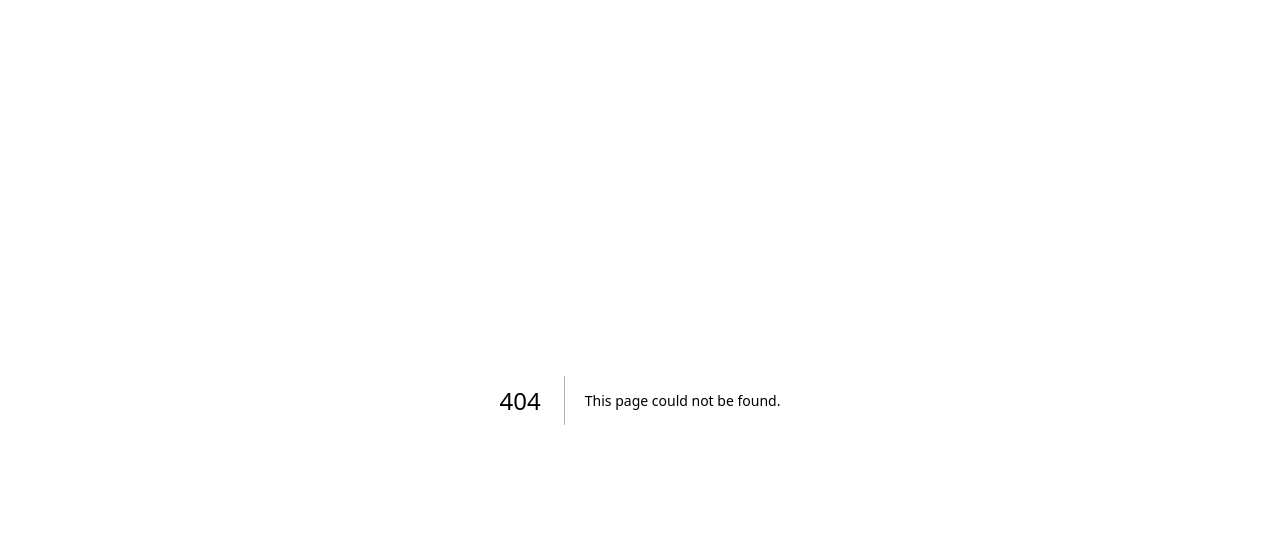
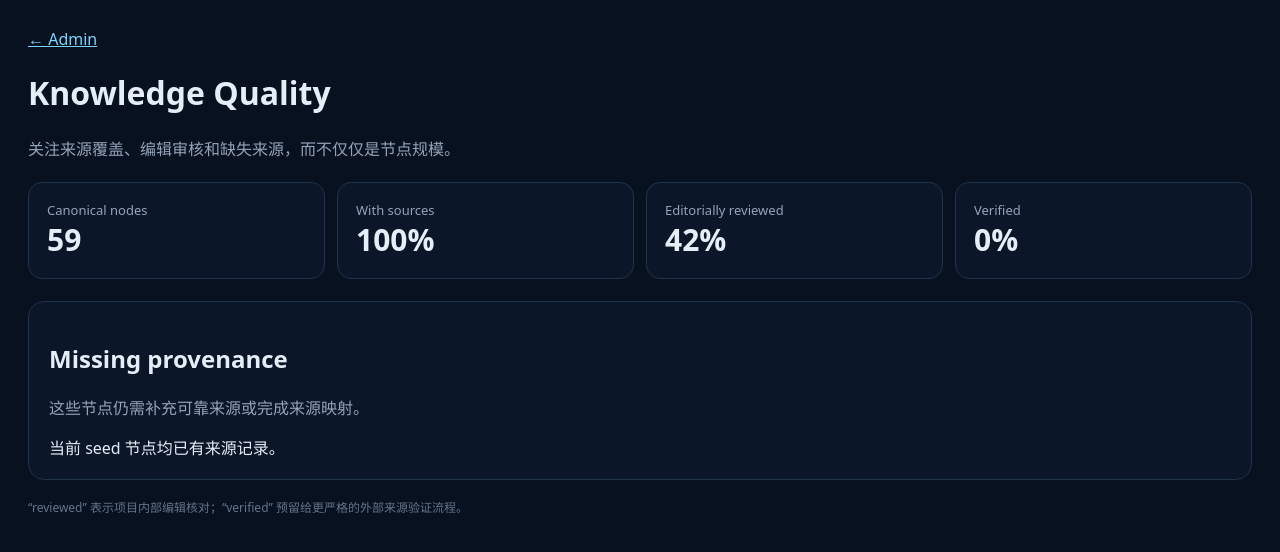
Before and after one commit to senwong/human-knowledge-map, a Next.js app: page /admin/quality in a window 1280 px wide. Before the commit this address had no page. Shown: the top 552 px of the page. Built offline with nearby package versions, Linux system fonts and the light colour scheme.

Commit message:
feat(v7.2): add provenance quality dashboard

```diff
--- /dev/null
+++ b/app/admin/quality/page.tsx
@@ -0,0 +1,19 @@
+import { canonicalMathNodes, canonicalMathProvenance } from '../../../src/data/math-canonical';
+import { provenanceCoverage } from '../../../src/lib/provenance-coverage';
+
+export default function QualityPage() {
+  const coverage = provenanceCoverage(canonicalMathNodes, canonicalMathProvenance);
+  const cards = [
+    ['Canonical nodes', coverage.total],
+    ['With sources', `${coverage.sourcedPercent}%`],
+    ['Editorially reviewed', `${coverage.reviewedPercent}%`],
+    ['Verified', `${coverage.verifiedPercent}%`]
+  ];
+
+  return <main style={{minHeight:'100vh',background:'#07111f',color:'#e5edf7',padding:28,fontFamily:'system-ui'}}>
+    <header style={{marginBottom:22}}><a href="/admin" style={{color:'#7dd3fc'}}>← Admin</a><h1>Knowledge Quality</h1><p style={{color:'#94a3b8'}}>关注来源覆盖、编辑审核和缺失来源，而不仅仅是节点规模。</p></header>
+    <section style={{display:'grid',gridTemplateColumns:'repeat(auto-fit,minmax(190px,1fr))',gap:12,marginBottom:22}}>{cards.map(([label,value])=><article key={String(label)} style={{padding:18,border:'1px solid #1f334a',borderRadius:14,background:'#0b1728'}}><div style={{fontSize:13,color:'#94a3b8'}}>{label}</div><strong style={{fontSize:30}}>{value}</strong></article>)}</section>
+    <section style={{padding:20,border:'1px solid #1f334a',borderRadius:16,background:'#0b1728'}}><h2>Missing provenance</h2><p style={{color:'#94a3b8'}}>这些节点仍需补充可靠来源或完成来源映射。</p><div style={{display:'flex',flexWrap:'wrap',gap:8}}>{coverage.missingSourceIds.length ? coverage.missingSourceIds.map((id)=><span key={id} style={{padding:'7px 10px',borderRadius:999,background:'#15263a',color:'#b8c7da',fontSize:12}}>{id}</span>) : <span>当前 seed 节点均已有来源记录。</span>}</div></section>
+    <p style={{color:'#64748b',fontSize:12,marginTop:18}}>“reviewed” 表示项目内部编辑核对；“verified” 预留给更严格的外部来源验证流程。</p>
+  </main>;
+}
```
